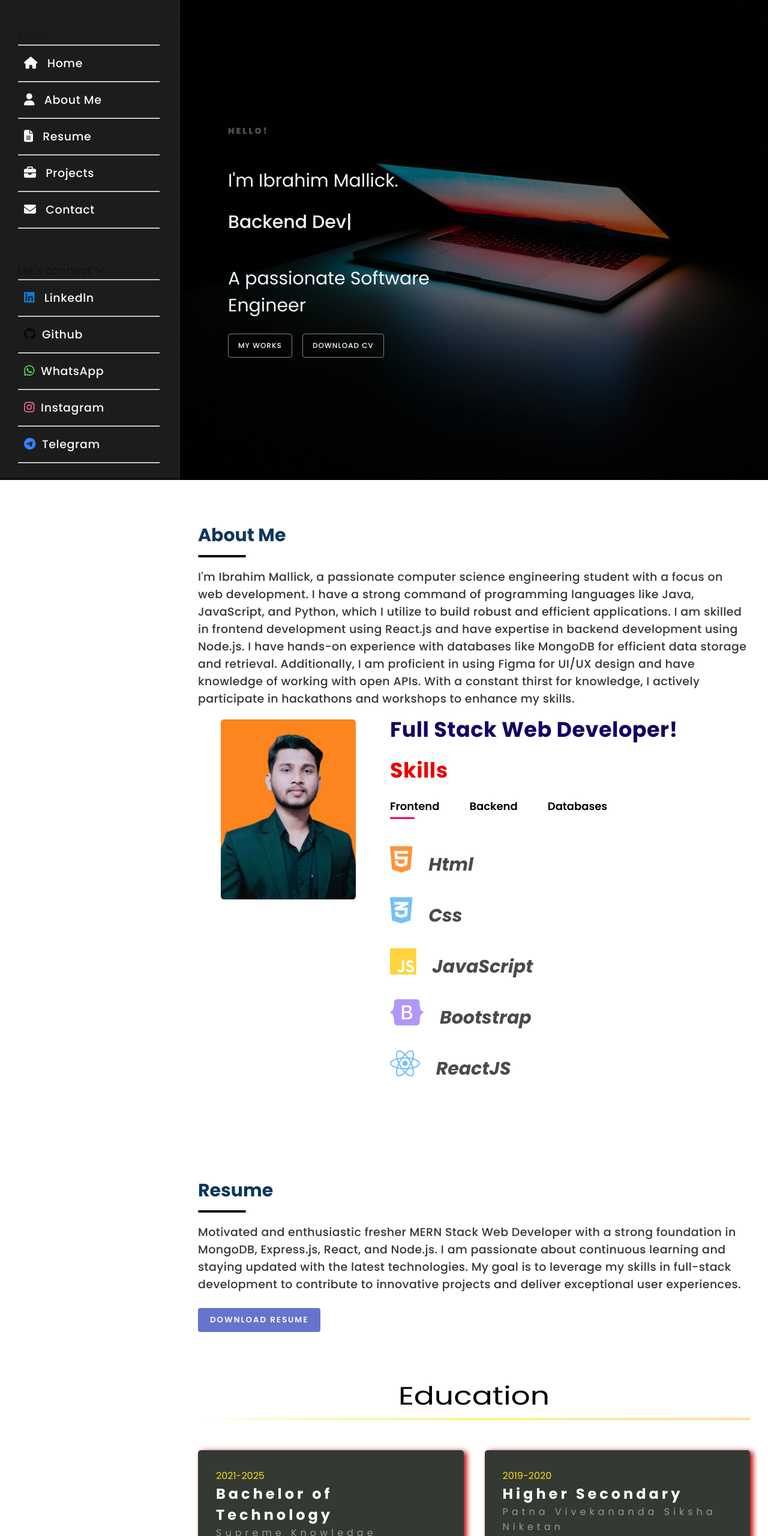
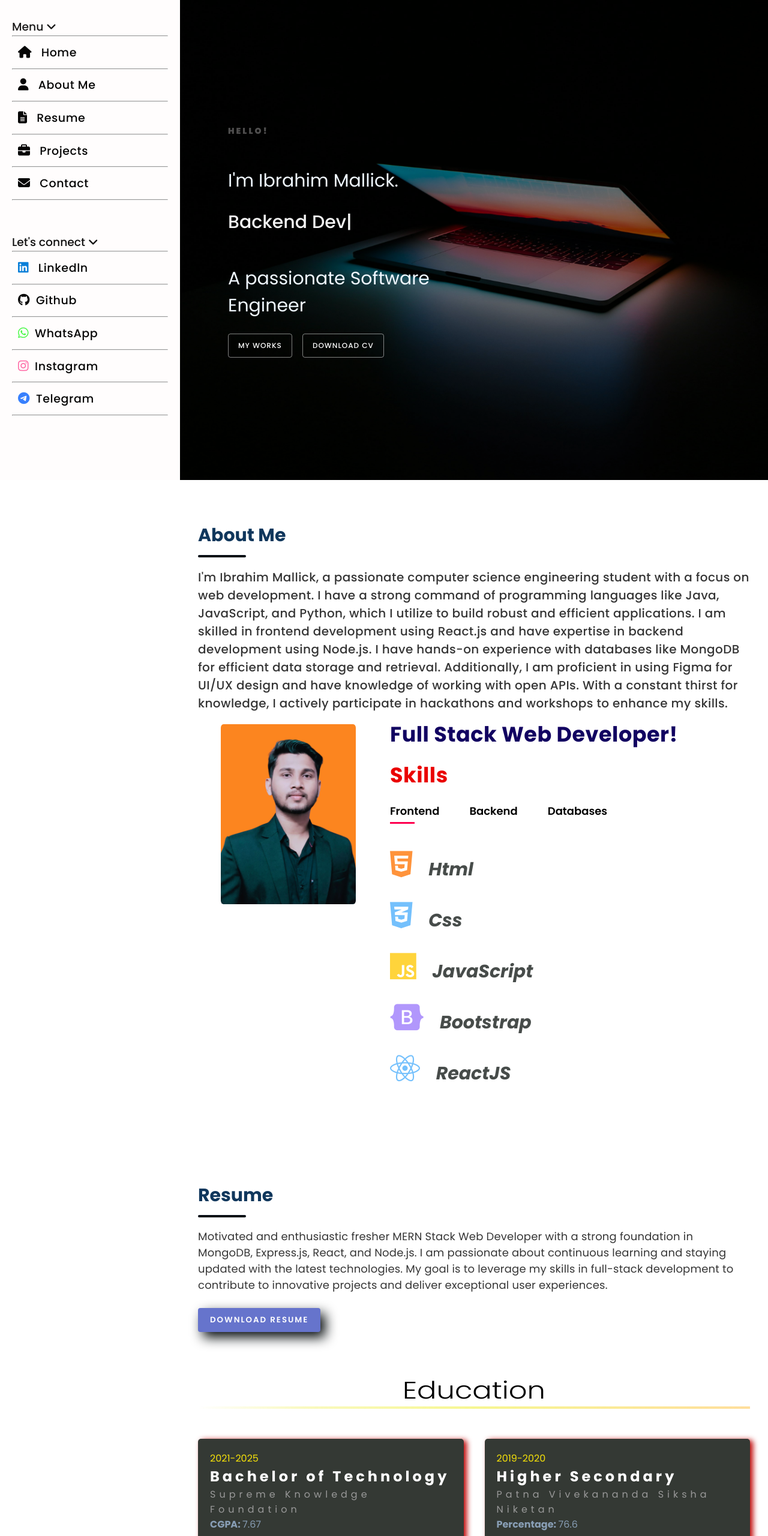
Before and after one commit to IbrahimMallik786/Portfolio_website, a plain HTML site: page index.html in a window 1280 px wide. Shown: the top 2560 px of the page at 60% size. Drawn offline with nearby package versions, Linux system fonts and the light colour scheme.

Commit message:
Update style.css

```diff
--- a/style.css
+++ b/style.css
@@ -27,10 +27,10 @@
  header{
   height:100vh;
   width:300px;
-  padding:15px 30px;
-  background-color:rgb(28, 28, 28);
-  border-right:4px solid rgb(41, 28, 28);
-  border-bottom:4px solid rgb(16, 15, 16);
+  padding:0px 20px;
+  background-color:rgb(255, 253, 253);/* there has change*/
+  border-right:none; /* there has change*/
+  border-bottom:none; /* there has change*/
   overflow-y:auto;
   position :fixed;
   left:0;
@@ -54,32 +54,32 @@ header nav ul li{
 header nav ul li a{
   display:inline-block;
   text-decoration: none;
-  padding:5px 10px;
-  margin:10px 0;
-  color:rgb(251, 246, 246);
+  padding:3.8px 10px;
+  margin:8px 0;
+  color:rgb(5, 5, 5); /* there has change*/
   font-weight: 450;
-  font-size:19px;
+  font-size:19px; /* there has change*/
   letter-spacing: 0.6px;
 
 }
 header nav ul li a i{
   margin-right: 10px;
-   font-size: 20px;
+   font-size:20px;
    transition:0.4s;
 }
 
 
  header nav ul li a:hover i{
 
-  color:	rgb(245, 241, 241);
+  color:	rgb(10, 9, 9); /* there has change*/
 }
 
 header nav ul li a:hover{
-  font-size:23px;
-  color:#910202;
+
+  color:#08fd39; /* there has change*/
 }
 header nav ul li a:active{
-  color:#f94b01;
+  color:#b8ff97;  /* there has change*/
 }
 
 
@@ -94,7 +94,7 @@ header nav ul li a:active{
   width:40px;
   height:40px;
   color:white;
-  background-color: #1a1a1c;
+  background-color: #1a1a1c;  /* there has change*/
   border:1px light rgb(116, 115, 115);
   text-align: center;
   line-height: 42px;
@@ -279,7 +279,7 @@ main{
 }
 .sub-para{
   color:var(--textColor);
-  font-size:19px;
+  font-size:20px;
   letter-spacing:0.4px;
   font-weight: 500;
   margin-top: 18px;
@@ -426,12 +426,20 @@ main{
   gap:20px;
   margin-top:35px;
 }
+#resume .sub-para{
+  color:var(--textColor);
+  font-size:18px;
+  letter-spacing:0.2px;
+  font-weight: 400;
+  margin-top: 18px;
+}
 #resume .resume-btn {
   background-color:var(--sometwothemeColor);
   padding:10px 20px;
   border:none;
   border-radius: 4px;
   cursor: pointer;
+  box-shadow:  8px 9px 20px rgb(4, 10, 12);
 }
 #resume .resume-btn a{
   display: inline-block;
@@ -443,19 +451,19 @@ main{
   transition: 0.1s;
 }
 
-#resume .resume-btn:hover{
+#resume .resume-btn:active{
 
   transition-duration: 0.3s;
-  box-shadow:  8px 9px 20px rgb(4, 10, 12);
+  background-color: #3b5998;
 }
 
 #resume .education-heading .big-4{
-  font-size: 42px;
+  font-size: 40px;
   margin:0 auto;
   transform: scaleX(1.2);
-  line-height:1.5;
+  line-height:1.1;
   color:black;
-  font-weight: 400;
+  font-weight: 350;
   box-sizing: border-box;
   display: block;
   unicode-bidi: isolate;
@@ -471,7 +479,7 @@ main{
   margin-top:50px;
   box-shadow: 5px 2px 10px rgb(190, 2, 2);
   border-radius: 5px;
-  padding: 30px;
+  padding: 20px;
 }
 #resume .education-section{
   display:grid;
@@ -491,7 +499,7 @@ main{
   letter-spacing: 5px;
 }
 #resume .education-section .education .mt-4{
-  color:#3b5998;
+  color:#889eb5;
 }
 
 
@@ -531,8 +539,8 @@ main{
 
 /*----------------------------------*/
 .mydiv{
-  height:440px;
-  width:400px;
+  height:330px;
+  width:280px;
   border:2px solid black;
   display:inline-block;
   margin:22px;
@@ -549,21 +557,18 @@ img{
 .desc{
   padding-left:5px;
 }
-.mydiv:hover{
+/* .mydiv:hover{
   box-shadow: 5px 5px 19px gold;
   height:425px;
   width:420px;
   transition: 1s 0.1s;
-}
+} */
 a{
   text-decoration: none;
 }
 
 .project-div{
- border-bottom:3px solid red;
- border-top-color:rgb(200, 255, 0);
- border-left-color:rgb(0, 38, 255);
- border-right-color:rgb(0, 255, 255);
+ border:none;
  height:50px;
  width:150px;
  font-size: larger;
```
